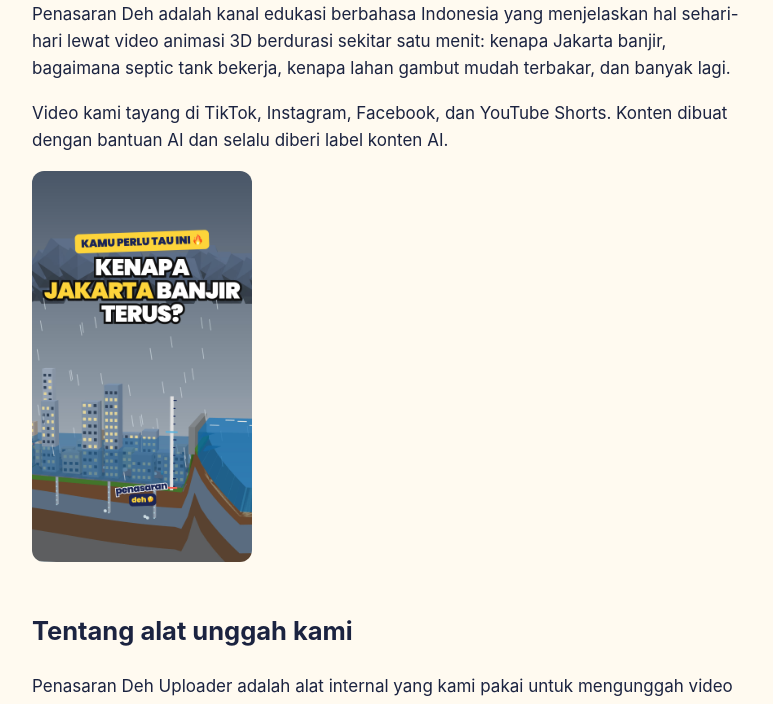
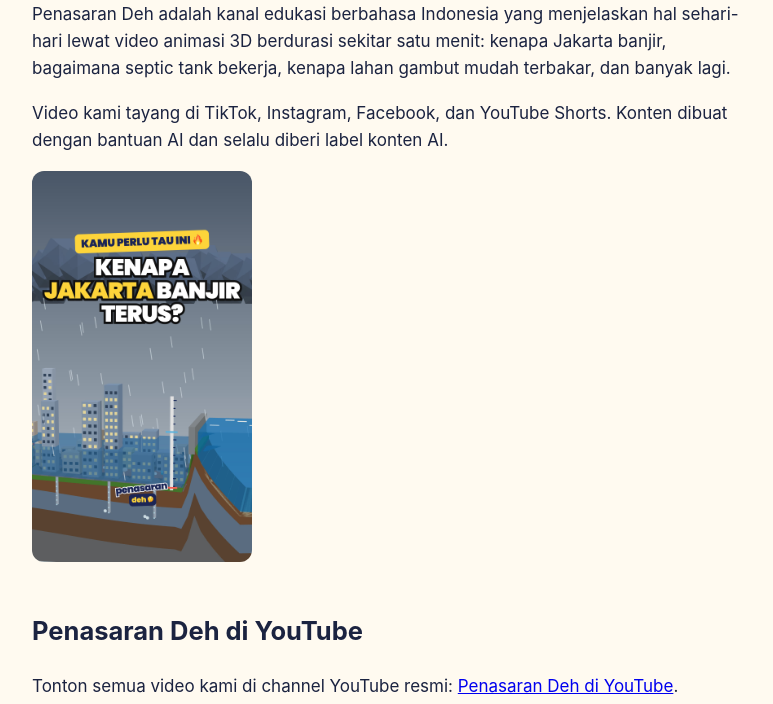
Before and after one commit to naufalicsme/penasaran-deh, a plain HTML site: page index.html in a window 1280 px wide. Shown: the part 168-872 px from the top of the page, without its empty margins (248-1021 px from the left). Drawn offline with Linux system fonts and the light colour scheme.

Commit message:
Tambah bagian YouTube API Services di beranda dan privasi
Co-Authored-By: Claude Opus 5.5 <noreply@anthropic.com>

```diff
--- a/index.html
+++ b/index.html
@@ -1,3 +1,3 @@
 <!doctype html><html lang="id"><head><meta charset="utf-8"><meta name="viewport" content="width=device-width,initial-scale=1"><title>Penasaran Deh</title><link rel="stylesheet" href="style.css"></head><body><main><nav><a href="./">Beranda</a><a href="privacy.html">Kebijakan Privasi</a><a href="terms.html">Ketentuan Layanan</a></nav>
-<span class="tag">Edukasi singkat</span><h1>Penasaran Deh</h1><p>Penasaran Deh adalah kanal edukasi berbahasa Indonesia yang menjelaskan hal sehari-hari lewat video animasi 3D berdurasi sekitar satu menit: kenapa Jakarta banjir, bagaimana septic tank bekerja, kenapa lahan gambut mudah terbakar, dan banyak lagi.</p><p>Video kami tayang di TikTok, Instagram, Facebook, dan YouTube Shorts. Konten dibuat dengan bantuan AI dan selalu diberi label konten AI.</p><img src="cover.jpg" alt="Contoh video: Kenapa Jakarta banjir terus?"><h2>Tentang alat unggah kami</h2><p>Penasaran Deh Uploader adalah alat internal yang kami pakai untuk mengunggah video kami sendiri ke akun resmi Penasaran Deh. Alat ini tidak dipakai oleh pengguna lain dan tidak mengumpulkan data penonton.</p>
+<span class="tag">Edukasi singkat</span><h1>Penasaran Deh</h1><p>Penasaran Deh adalah kanal edukasi berbahasa Indonesia yang menjelaskan hal sehari-hari lewat video animasi 3D berdurasi sekitar satu menit: kenapa Jakarta banjir, bagaimana septic tank bekerja, kenapa lahan gambut mudah terbakar, dan banyak lagi.</p><p>Video kami tayang di TikTok, Instagram, Facebook, dan YouTube Shorts. Konten dibuat dengan bantuan AI dan selalu diberi label konten AI.</p><img src="cover.jpg" alt="Contoh video: Kenapa Jakarta banjir terus?"><h2>Penasaran Deh di YouTube</h2><p>Tonton semua video kami di channel YouTube resmi: <a href="https://www.youtube.com/channel/UCyAd2lE1JNkJhpfxtQNUlPw">Penasaran Deh di YouTube</a>.</p><p>Penasaran Deh Uploader memakai YouTube API Services untuk mengunggah video kami sendiri ke channel tersebut. Dengan memakai alat ini, kamu setuju dengan <a href="https://www.youtube.com/t/terms">Ketentuan Layanan YouTube</a> dan <a href="https://policies.google.com/privacy">Kebijakan Privasi Google</a>. Lihat juga <a href="privacy.html">Kebijakan Privasi</a> kami.</p><h2>Tentang alat unggah kami</h2><p>Penasaran Deh Uploader adalah alat internal yang kami pakai untuk mengunggah video kami sendiri ke akun resmi Penasaran Deh. Alat ini tidak dipakai oleh pengguna lain dan tidak mengumpulkan data penonton.</p>
 <footer>© 2026 Penasaran Deh · Kontak: DM @penasaran.deh di Instagram atau TikTok</footer></main></body></html>
```
Also changed, not shown: privacy.html (+1 -1 lines).
